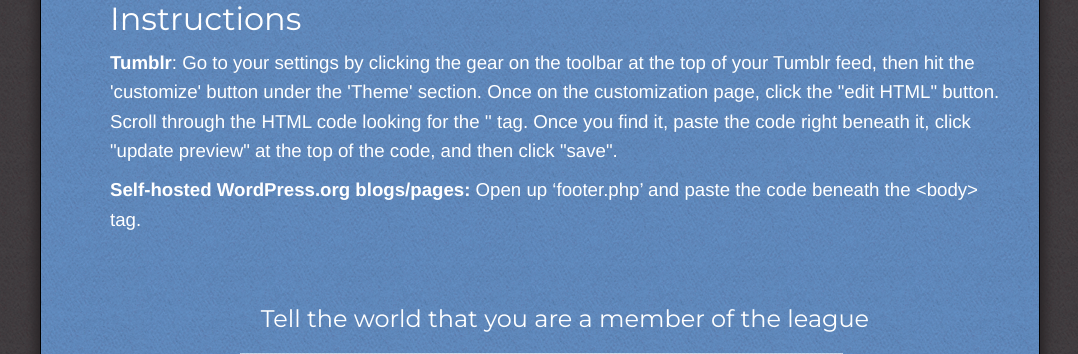
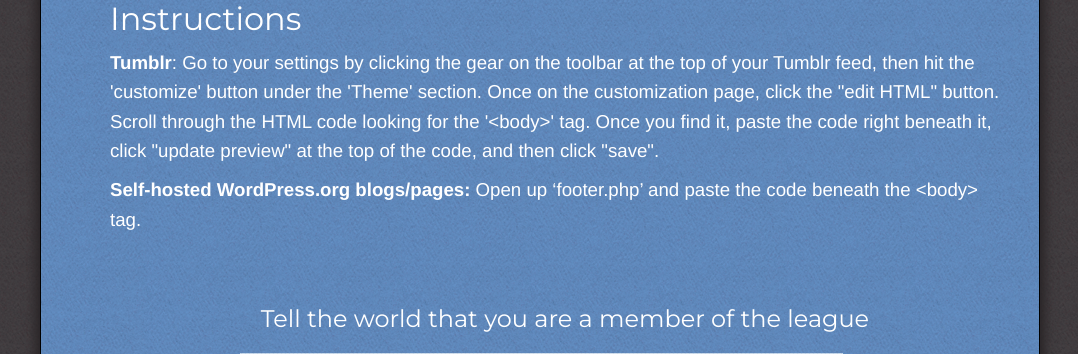
Before and after one commit to fightforthefuture/idl-members, a Django app: template internetdefense/templates/index.html in a window 1280 px wide. Shown: the part 820-1174 px from the top of the page, without its empty margins (100-1178 px from the left). Run offline with Django 3.2, Linux system fonts and the light colour scheme; the template is opened without the code that fills it, so the values that code supplies are empty.

Commit message:
escape tags

```diff
--- a/internetdefense/templates/index.html
+++ b/internetdefense/templates/index.html
@@ -62,7 +62,7 @@
 
         <div class="update" style="width: 900px; margin: 0 auto; padding-top: 30px;">
         <h2 id="instructions">Instructions</h2>
-        <p style="margin-bottom: 10px; margin-top: 10px;"><strong>Tumblr</strong>: Go to your settings by clicking the gear on the toolbar at the top of your Tumblr feed, then hit the 'customize' button under the 'Theme' section. Once on the customization page, click the "edit HTML" button. Scroll through the HTML code looking for the '<body>' tag. Once you find it, paste the code right beneath it, click "update preview" at the top of the code, and then click "save".
+        <p style="margin-bottom: 10px; margin-top: 10px;"><strong>Tumblr</strong>: Go to your settings by clicking the gear on the toolbar at the top of your Tumblr feed, then hit the 'customize' button under the 'Theme' section. Once on the customization page, click the "edit HTML" button. Scroll through the HTML code looking for the '&lt;body&gt;' tag. Once you find it, paste the code right beneath it, click "update preview" at the top of the code, and then click "save".
 </p>
         <p style="margin-bottom: 10px; margin-top: 10px;"><strong>Self-hosted WordPress.org blogs/pages:</strong> Open up ‘footer.php’ and paste the code beneath the &lt;body&gt; tag. </p>
         </div>
```
